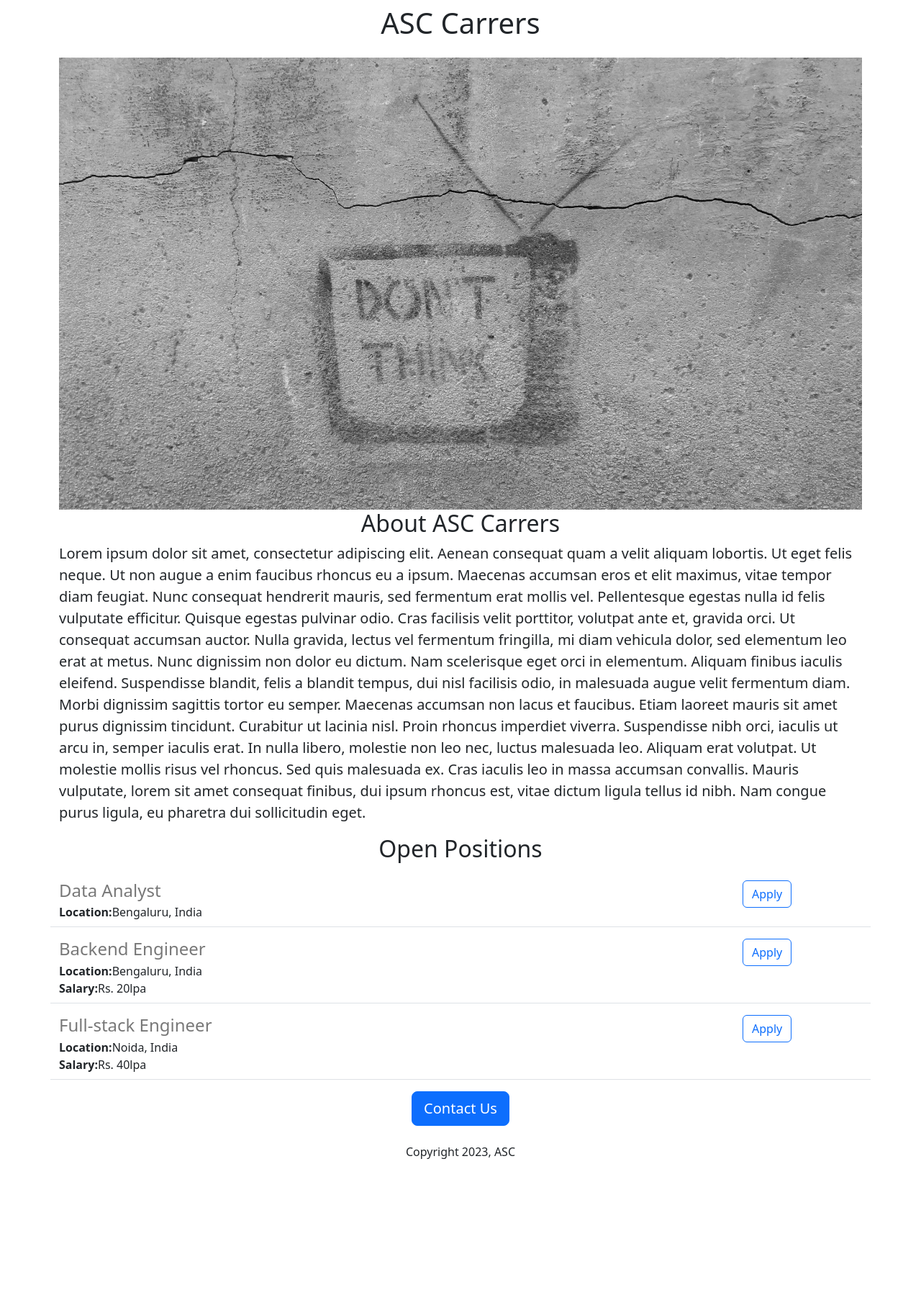
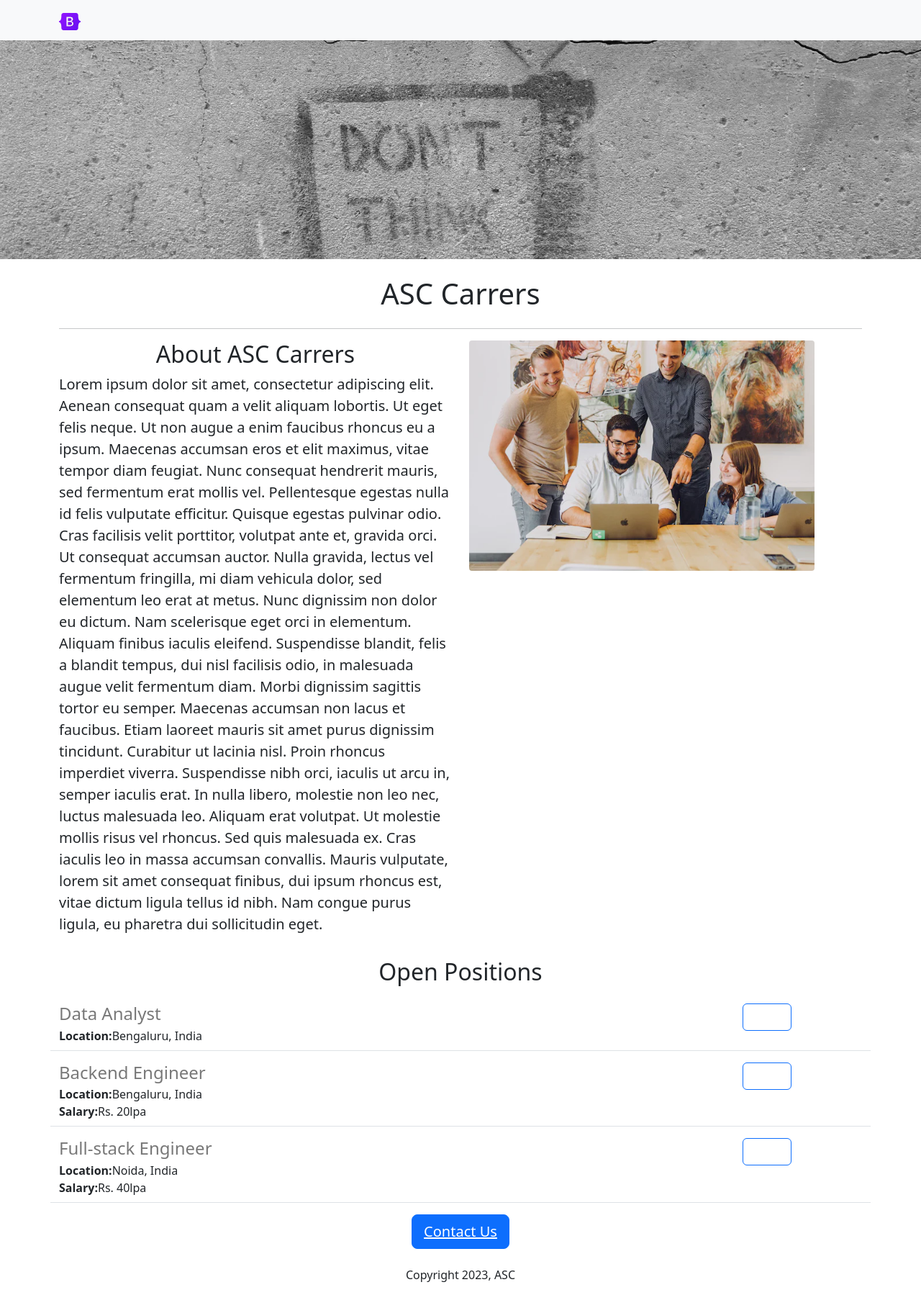
Before and after one commit to Vish-devop/CarrerSite, a Flask app: page / in a window 1280 px wide. Shown: the whole page at 72% size. Before the commit the page ends 1610 px from the top, so only its background shows below. Run offline with Flask 3, Linux system fonts and the light colour scheme.

Commit message:
added new functinalities

```diff
--- a/templates/index.html
+++ b/templates/index.html
@@ -11,15 +11,31 @@
     <meta name="viewport" content="width=device-width, initial-scale=1">
 
     <link href="https://cdn.jsdelivr.net/npm/bootstrap@5.3.1/dist/css/bootstrap.min.css" rel="stylesheet" integrity="sha384-4bw+/aepP/YC94hEpVNVgiZdgIC5+VKNBQNGCHeKRQN+PtmoHDEXuppvnDJzQIu9" crossorigin="anonymous">
+    <style>
+        #banner{
+            height:360px;
+            width: 100%;
+            object-fit: cover;
+            margin-bottom: 16px;
+        }
+    </style>
 </head>
 <body>
+    {% include 'nav.html' %}
+    <img id="banner" class="img-fluid" src="/static/Header_ Banner.jpg" alt="banner image">
     <div class="container">
-        <h1 class="text-center mt-2 mb-4">{{ company_name }} Carrers</h1>
-        <img id="banner" class="img-fluid" src="/static/Header_ Banner.jpg" alt="banner image">
+        <h1 class="text-center mt-2 mb-4">{{ company_name }} Carrers</h1><hr>
+        <div class="row" style="margin-bottom: 16px;">
+        <div class="col-md-6">
         <h2 class="text-center">About ASC Carrers</h2>
         <p class="lead">Lorem ipsum dolor sit amet, consectetur adipiscing elit. Aenean consequat quam a velit aliquam lobortis. Ut eget felis neque. Ut non augue a enim faucibus rhoncus eu a ipsum. Maecenas accumsan eros et elit maximus, vitae tempor diam feugiat. Nunc consequat hendrerit mauris, sed fermentum erat mollis vel. Pellentesque egestas nulla id felis vulputate efficitur. Quisque egestas pulvinar odio. Cras facilisis velit porttitor, volutpat ante et, gravida orci. Ut consequat accumsan auctor. Nulla gravida, lectus vel fermentum fringilla, mi diam vehicula dolor, sed elementum leo erat at metus. Nunc dignissim non dolor eu dictum. Nam scelerisque eget orci in elementum.
         Aliquam finibus iaculis eleifend. Suspendisse blandit, felis a blandit tempus, dui nisl facilisis odio, in malesuada augue velit fermentum diam. Morbi dignissim sagittis tortor eu semper. Maecenas accumsan non lacus et faucibus. Etiam laoreet mauris sit amet purus dignissim tincidunt. Curabitur ut lacinia nisl. Proin rhoncus imperdiet viverra. Suspendisse nibh orci, iaculis ut arcu in, semper iaculis erat. In nulla libero, molestie non leo nec, luctus malesuada leo. Aliquam erat volutpat. Ut molestie mollis risus vel rhoncus. Sed quis malesuada ex. Cras iaculis leo in massa accumsan convallis. Mauris vulputate, lorem sit amet consequat finibus, dui ipsum rhoncus est, vitae dictum ligula tellus id nibh. Nam congue purus ligula, eu pharetra dui sollicitudin eget.
         </p>
+    </div>
+        <div class="d-none d-md-block col-6">
+        <img src="/static/people_working.webp" alt="people working" style="height: 320px; border-radius: 4px;">
+    </div>
+</div>
         <h2 class="text-center mt-2 mb-4">Open Positions</h2>
         <div>
 
@@ -30,7 +46,7 @@
         </div>
 
         <div class="text-center">
-            <button class="btn btn-primary btn-lg">Contact Us</button>
+            <button class="btn btn-primary btn-lg"><a href="mailto: hello@ASC.com?mailto:hello@ASC.com?subject=Questions%20about%20job%20opening&body=My%20Question%3A%20%7BEnter%20question%7D%0D%0A" style="color: white;" >Contact Us</a></button>
             <p class="mt-4">Copyright 2023, ASC</p>
         </div>
     </div>
--- a/templates/jobitem.html
+++ b/templates/jobitem.html
@@ -12,9 +12,9 @@
             <b>Salary:</b>{{job['salary']}}
         </div>
         {% endif %}
-    </div>
+</div>
     <div class="col-2">
-        <button type="button" class="btn btn-outline-primary float-right align-middle">Apply</button>
+        <button type="button" class="btn btn-outline-primary float-right align-middle"><a href="mailto:hello@ASC.com?mailto:hello@ASC.com?subject=Application%20for%20{{jobs['title']}}&body=Name%3A%20%7Benter%20your%20name%7D%0D%0AResume%3A%20%7Benter%20your%20resume%7D%0D%0ALinkedln%20ID%3A%20%7Benter%20your%20linked%20id%7D%0D%0A" style="color: white;">Apply</a></button>
     </div>
 
 </div>
--- /dev/null
+++ b/templates/nav.html
@@ -0,0 +1,7 @@
+<nav class="navbar bg-body-tertiary fixed-top bg-white">
+    <div class="container">
+      <a class="navbar-brand" href="#">
+        <img src="/static/bootstrap-logo.svg" alt="Bootstrap" width="30" height="24">
+      </a>
+    </div>
+  </nav>
```
Also changed, not shown: static/bootstrap-logo.svg (added), static/people_working.webp (added).
